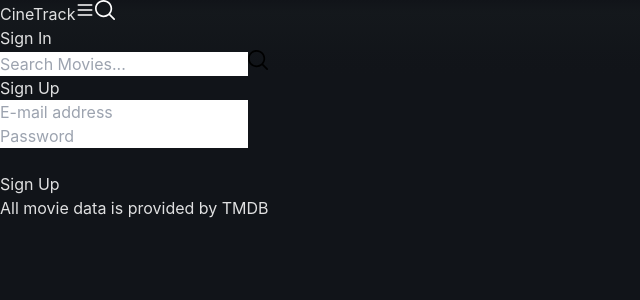
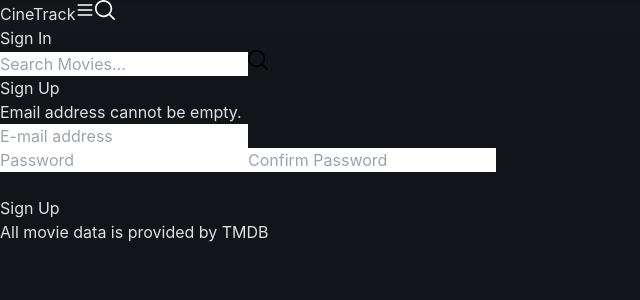
Before and after one commit to trandrew96/CineTrack, a React (Vite) app: page /signup in a window 1280 px wide. Both pictures are taken after a click on the button "Sign Up". Shown: the top 300 px of the page, without its empty margins (0-640 px from the left). Built offline with nearby package versions, Linux system fonts and the light colour scheme; no server answers; the HTML template or start-up script is replaced by a standard one.

Commit message:
confirm password on signup

```diff
--- a/src/components/Signup.jsx
+++ b/src/components/Signup.jsx
@@ -8,12 +8,32 @@
 const Signup = () => {
   const [email, setEmail] = useState("");
   const [password, setPassword] = useState("");
+  const [passwordConfirm, setPasswordConfirm] = useState("");
   const [success, setSuccess] = useState(false);
   const [errorMessage, setErrorMessage] = useState(null);
   const { user, setUser } = useContext(UserContext);
   const navigate = useNavigate();
 
   const handleSignup = async () => {
+    setErrorMessage("");
+
+    if (!email) {
+      setErrorMessage("Email address cannot be empty.");
+      return;
+    }
+
+    if (password !== passwordConfirm) {
+      setErrorMessage(
+        "Password and Confirm Password are not the same. Please try again."
+      );
+      return;
+    }
+
+    if (password.length < 6) {
+      setErrorMessage("Password should be at least 6 characters.");
+      return;
+    }
+
     const createWatchlist = async (uid) => {
       try {
         const q = query(
@@ -60,7 +80,10 @@
       // IdP data available using getAdditionalUserInfo(result)
 
       setUser(userInfo);
+
+      setTimeout(() => {
         navigate("/");
+      }, "3000");
     } catch (error) {
       console.log("Error: we could not sign you up");
 
@@ -74,19 +97,24 @@
 
   return (
     <main className="text-center max-w-72 mx-auto mt-4">
-      <h2 className="text-xl mb-10">Sign Up</h2>
+      <h2 className="text-xl">Sign Up</h2>
       <div>
+        <div className="h-16 p-2">
           {success && (
             <>
-            <h2>You successfully signed up!</h2>
+              <h2 className="bg-green-500">
+                Congratulations, you have successfully signed up for CineTrack!
+              </h2>
             </>
           )}
 
           {errorMessage && (
             <>
-            <h2>{errorMessage}</h2>
+              <h2 className="bg-red-500">{errorMessage}</h2>
             </>
           )}
+        </div>
+
         <input
           type="text"
           placeholder="E-mail address"
@@ -104,6 +132,15 @@
           onChange={(e) => setPassword(e.target.value)}
           className="mb-2 p-2 w-full rounded"
         />
+        <input
+          type="password"
+          name="passwordConfirm"
+          id="passwordConfirm"
+          placeholder="Confirm Password"
+          value={passwordConfirm}
+          onChange={(e) => setPasswordConfirm(e.target.value)}
+          className="mb-2 p-2 w-full rounded"
+        />
         <br />
         <br />
         <button
```
Lines whose indentation alone changed are shown as unchanged.
